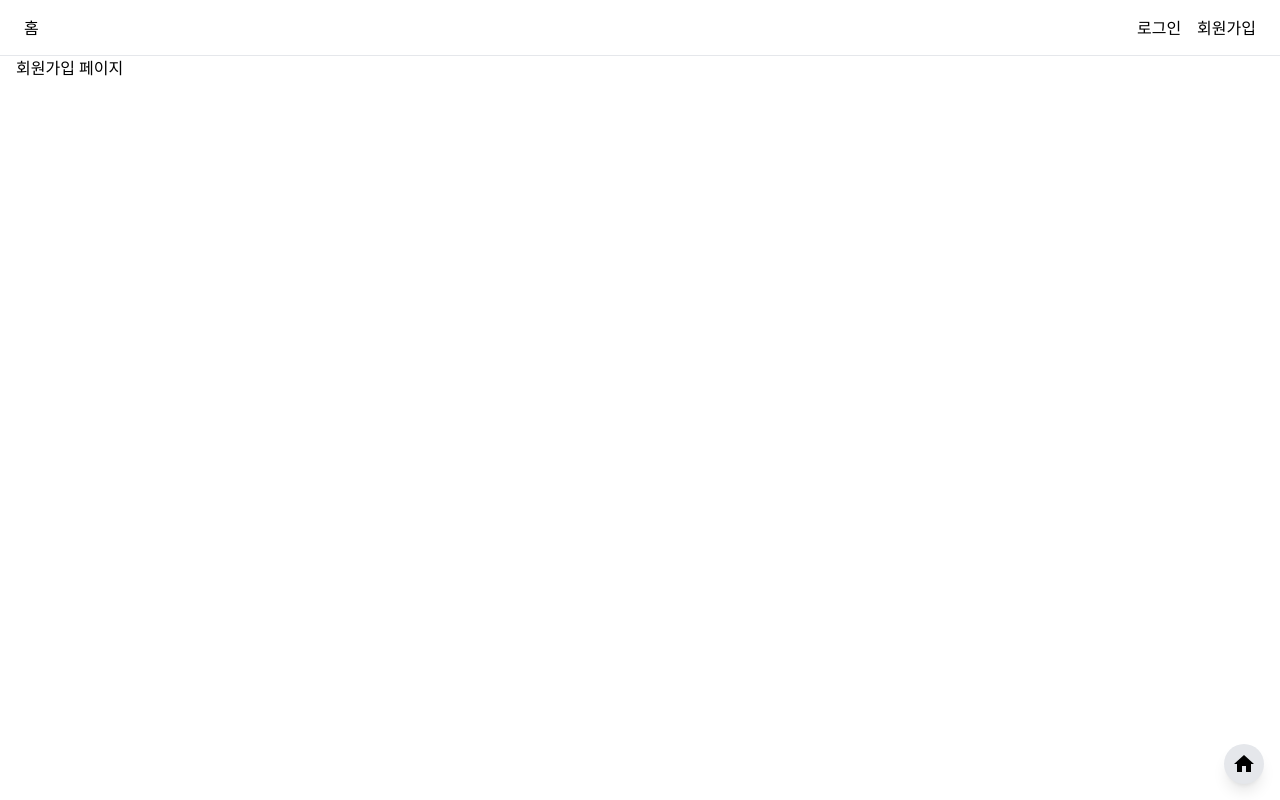
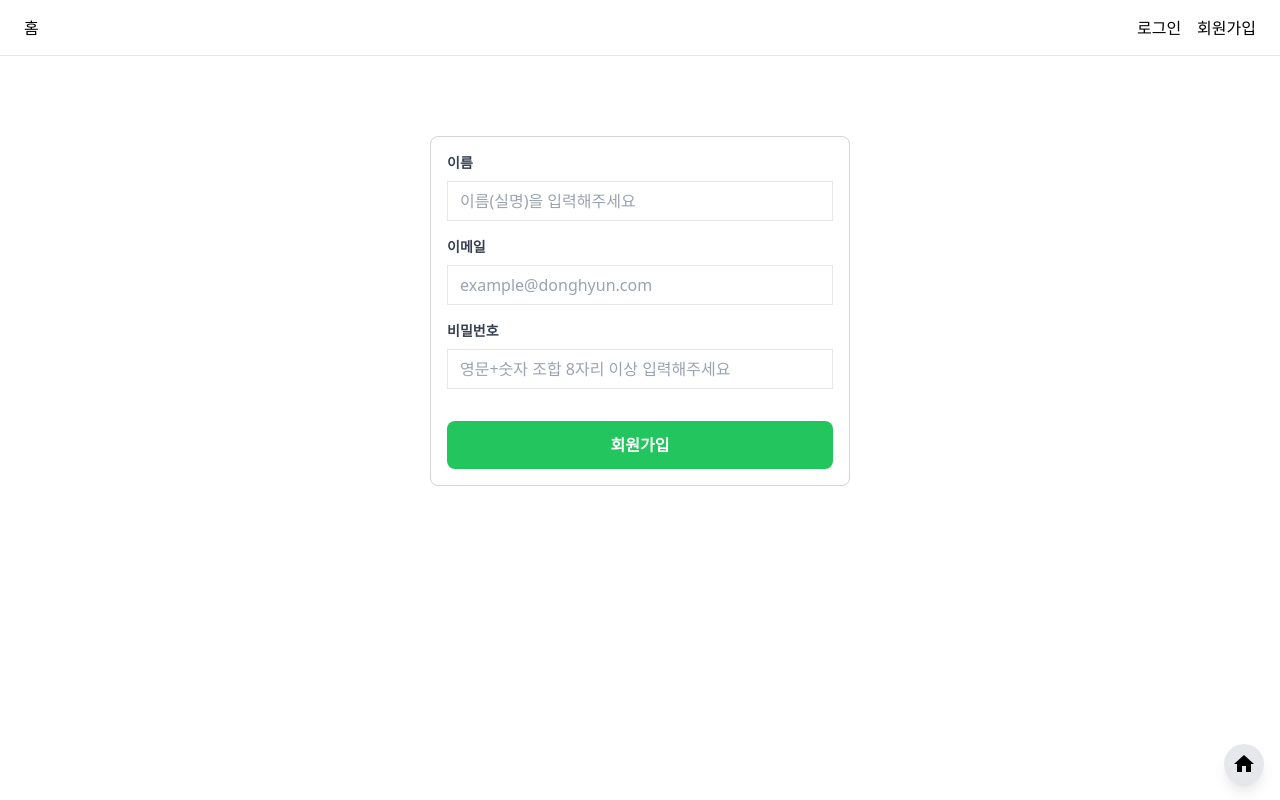
Before and after one commit to linear14/boilerplates, a Next.js app in the folder based_nextjs_nestjs/client/: page /auth/signup in a window 1280 px wide. Built offline with nearby package versions, Linux system fonts and the light colour scheme.

Commit message:
Auth >> Signin / Signup Page Layout

```diff
--- /dev/null
+++ b/based_nextjs_nestjs/client/app/auth/(formbased)/components/client/Button.tsx
@@ -0,0 +1,34 @@
+"use client";
+import React from "react";
+
+interface Props {
+  text: string;
+  backgroundColorTailwind: string;
+  textColorTailwind: string;
+  type?: HTMLButtonElement["type"];
+  onClick?: (e: React.MouseEvent<HTMLButtonElement>) => void;
+}
+
+const Button = ({
+  text,
+  backgroundColorTailwind,
+  textColorTailwind,
+  type,
+  onClick,
+}: Props) => {
+  return (
+    <button
+      className={`
+        ${backgroundColorTailwind} ${textColorTailwind}
+        px-3 py-2 h-12 font-bold rounded-lg
+        hover:opacity-80 transition-opacity
+      `}
+      type={type}
+      onClick={onClick}
+    >
+      {text}
+    </button>
+  );
+};
+
+export default Button;
--- /dev/null
+++ b/based_nextjs_nestjs/client/app/auth/(formbased)/components/client/TextInput.tsx
@@ -0,0 +1,25 @@
+"use client";
+import { forwardRef } from "react";
+
+interface Props {
+  placeholder: string;
+  type?: HTMLInputElement["type"];
+}
+
+const TextInput = forwardRef<HTMLInputElement, Props>(
+  ({ placeholder, type }: Props, ref) => {
+    return (
+      <div className="w-full h-10 px-3 flex items-center border">
+        <input
+          className="w-full"
+          type={type || "text"}
+          placeholder={placeholder}
+          ref={ref}
+        />
+      </div>
+    );
+  }
+);
+TextInput.displayName = "TextInput";
+
+export default TextInput;
--- /dev/null
+++ b/based_nextjs_nestjs/client/app/auth/(formbased)/components/server/Label.tsx
@@ -0,0 +1,11 @@
+interface Props {
+  text: string;
+}
+
+const Label = ({ text }: Props) => {
+  return (
+    <label className="block text-gray-700 text-sm font-bold">{text}</label>
+  );
+};
+
+export default Label;
--- /dev/null
+++ b/based_nextjs_nestjs/client/app/auth/(formbased)/layout.tsx
@@ -0,0 +1,7 @@
+import { PropsWithChildren } from "react";
+
+const FormBasedLayout = ({ children }: PropsWithChildren) => {
+  return <div className="w-full flex justify-center pt-20">{children}</div>;
+};
+
+export default FormBasedLayout;
--- /dev/null
+++ b/based_nextjs_nestjs/client/app/auth/(formbased)/signin/components/client/Form.tsx
@@ -0,0 +1,49 @@
+"use client";
+
+import { useRef } from "react";
+import Button from "../../../components/client/Button";
+import TextInput from "../../../components/client/TextInput";
+import Label from "../../../components/server/Label";
+
+const Form = () => {
+  const emailRef = useRef<HTMLInputElement>(null);
+  const passwordRef = useRef<HTMLInputElement>(null);
+
+  return (
+    <form className="w-[420px] border rounded-lg border-neutral-300 box-border flex flex-col p-4 gap-8">
+      <div className="flex flex-col gap-4">
+        <div className="flex flex-col gap-2">
+          <Label text="이메일" />
+          <TextInput
+            ref={emailRef}
+            type="email"
+            placeholder="example@donghyun.com"
+          />
+        </div>
+        <div className="flex flex-col gap-2">
+          <Label text="비밀번호" />
+          <TextInput
+            ref={passwordRef}
+            type="password"
+            placeholder="비밀번호를 입력해주세요"
+          />
+        </div>
+      </div>
+      <Button
+        text="이메일 로그인"
+        onClick={(e) => {
+          e.preventDefault();
+          console.log({
+            email: emailRef.current?.value,
+            password: passwordRef.current?.value,
+          });
+        }}
+        type="submit"
+        backgroundColorTailwind="bg-green-500"
+        textColorTailwind="text-white"
+      />
+    </form>
+  );
+};
+
+export default Form;
--- /dev/null
+++ b/based_nextjs_nestjs/client/app/auth/(formbased)/signin/page.tsx
@@ -0,0 +1,7 @@
+import Form from "./components/client/Form";
+
+const Page = () => {
+  return <Form />;
+};
+
+export default Page;
--- /dev/null
+++ b/based_nextjs_nestjs/client/app/auth/(formbased)/signup/components/client/Form.tsx
@@ -0,0 +1,55 @@
+"use client";
+
+import { useRef } from "react";
+import Button from "../../../components/client/Button";
+import TextInput from "../../../components/client/TextInput";
+import Label from "../../../components/server/Label";
+
+const Form = () => {
+  const nameRef = useRef<HTMLInputElement>(null);
+  const emailRef = useRef<HTMLInputElement>(null);
+  const passwordRef = useRef<HTMLInputElement>(null);
+
+  return (
+    <form className="w-[420px] border rounded-lg border-neutral-300 box-border flex flex-col p-4 gap-8">
+      <div className="flex flex-col gap-4">
+        <div className="flex flex-col gap-2">
+          <Label text="이름" />
+          <TextInput ref={nameRef} placeholder="이름(실명)을 입력해주세요" />
+        </div>
+        <div className="flex flex-col gap-2">
+          <Label text="이메일" />
+          <TextInput
+            ref={emailRef}
+            type="email"
+            placeholder="example@donghyun.com"
+          />
+        </div>
+        <div className="flex flex-col gap-2">
+          <Label text="비밀번호" />
+          <TextInput
+            ref={passwordRef}
+            type="password"
+            placeholder="영문+숫자 조합 8자리 이상 입력해주세요"
+          />
+        </div>
+      </div>
+      <Button
+        text="회원가입"
+        onClick={(e) => {
+          e.preventDefault();
+          console.log({
+            name: nameRef.current?.value,
+            email: emailRef.current?.value,
+            password: passwordRef.current?.value,
+          });
+        }}
+        type="submit"
+        backgroundColorTailwind="bg-green-500"
+        textColorTailwind="text-white"
+      />
+    </form>
+  );
+};
+
+export default Form;
--- /dev/null
+++ b/based_nextjs_nestjs/client/app/auth/(formbased)/signup/page.tsx
@@ -0,0 +1,7 @@
+import Form from "./components/client/Form";
+
+const Page = () => {
+  return <Form />;
+};
+
+export default Page;
--- a/based_nextjs_nestjs/client/app/auth/signin/page.tsx
+++ /dev/null
@@ -1,5 +0,0 @@
-const Page = () => {
-  return <div>로그인 페이지</div>;
-};
-
-export default Page;
--- a/based_nextjs_nestjs/client/app/auth/signup/page.tsx
+++ /dev/null
@@ -1,5 +0,0 @@
-const Page = () => {
-  return <div>회원가입 페이지</div>;
-};
-
-export default Page;
```
Also changed, not shown: 1 other file (tests, documents, lock files or other folders).
